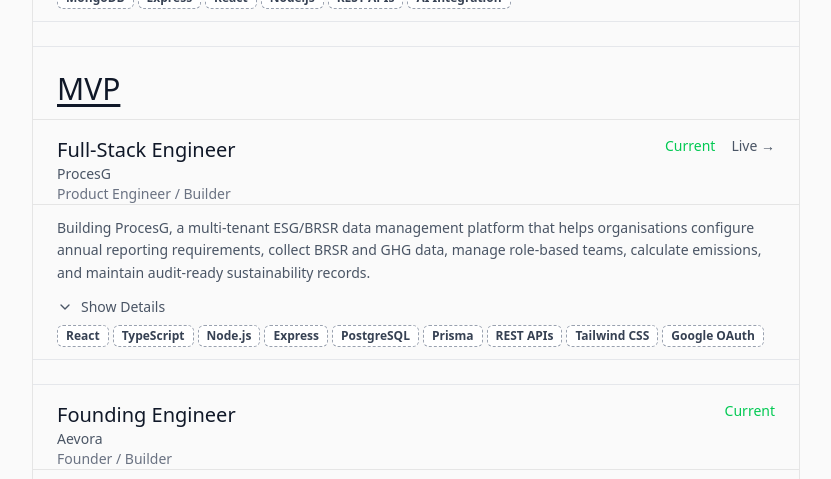
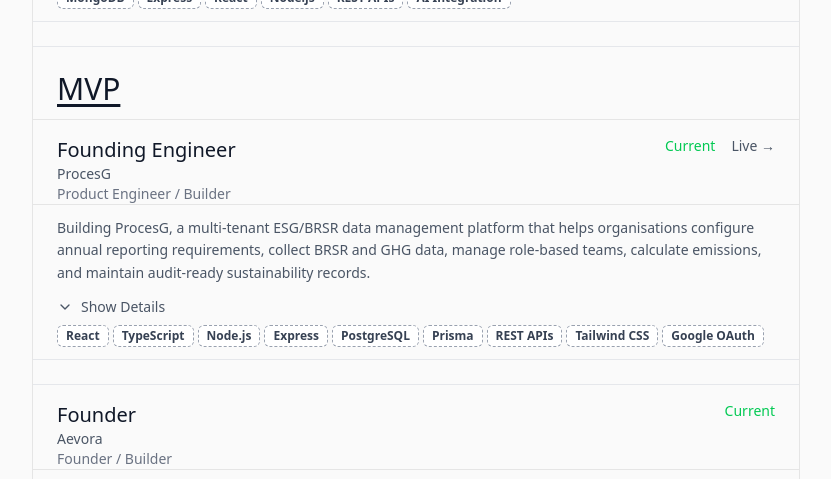
Before and after one commit to Arnav270803/MyPortfolio, a React (Vite) app: page / in a window 1280 px wide. Shown: the part 1000-1479 px from the top of the page, without its empty margins (224-1055 px from the left). Built offline with nearby package versions, Linux system fonts and the light colour scheme; some icons are missing.

Commit message:
Update MVP role headings

```diff
--- a/src/Component/MVP.jsx
+++ b/src/Component/MVP.jsx
@@ -16,7 +16,7 @@
       <div className={`flex items-start border-b ${isDark ? 'border-gray-800' : 'border-neutral-200'} justify-between mb-3`}>
         <div className="px-6">
           <div className={`text-xl font-medium hover:underline ${isDark ? 'text-white' : 'text-gray-900'}`}>
-            Full-Stack Engineer
+            Founding Engineer
           </div>
           <div className={`text-sm ${isDark ? 'text-gray-400' : 'text-gray-600'}`}>
             ProcesG
@@ -123,7 +123,7 @@
       <div className={`flex items-start border-b ${isDark ? 'border-gray-800' : 'border-neutral-200'} justify-between mb-3`}>
         <div className="px-6">
           <div className={`text-xl font-medium hover:underline ${isDark ? 'text-white' : 'text-gray-900'}`}>
-            Founding Engineer
+            Founder
           </div>
           <div className={`text-sm ${isDark ? 'text-gray-400' : 'text-gray-600'}`}>
             Aevora
```
